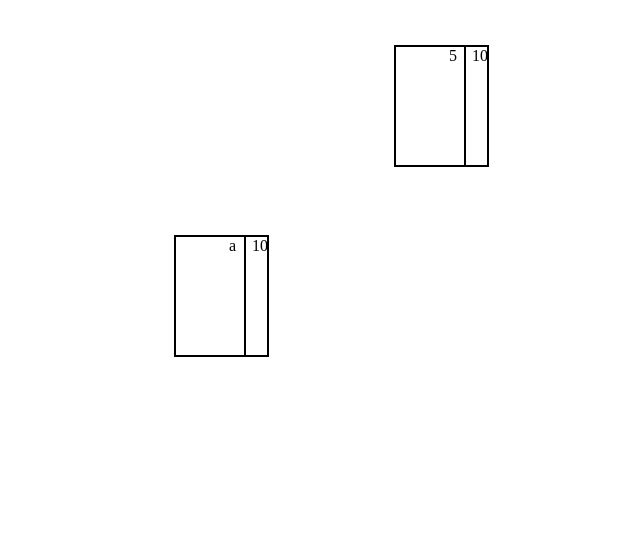
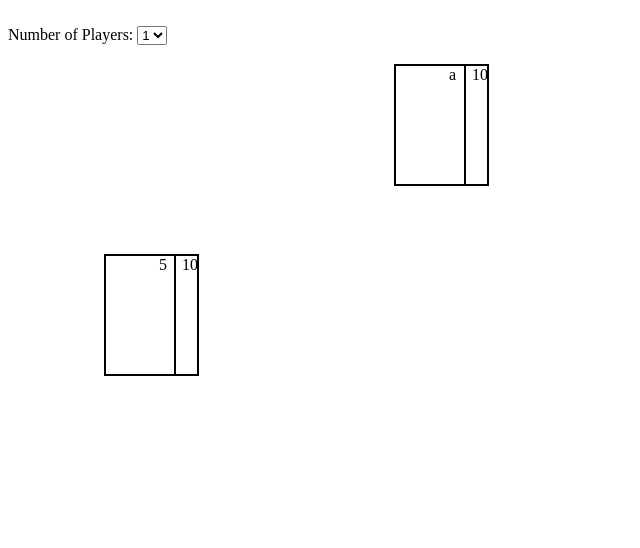
Before and after one commit to leepolla/blackjack, a plain HTML site: page index.html in a window 1280 px wide. Shown: the whole page, without its empty margins (0-640 px from the left). Drawn offline with nearby package versions, Linux system fonts and the light colour scheme.

Commit message:
added multiple players and transitions

```diff
--- a/blackjack.js
+++ b/blackjack.js
@@ -14,9 +14,40 @@ console.log(deck);
 
 var dealer = [];
 var player1 = [];
+var playerCount = 1;
 var currentRound = [];
 var turn = 'player1';
 var deckSize = 1;
+
+//Add Controls
+
+var groupControls = d3.select('#controls')
+        .append('div')
+        .attr('id', 'controller')
+
+    d3.select('#' + 'controller')
+        .append('span')
+        .text('Number of Players: ')
+
+    var selectPlayers= d3.select('#controller')
+        .append('select')
+        .attr('id','selectPlayers')
+        .on('change',changePlayers);
+
+
+    var optionsPlayers = selectPlayers
+      .selectAll('option')
+        .data([1,2,3,4,5]) //  Saw this unique value extraction at https://stackoverflow.com/questions/28572015/how-to-select-unique-values-in-d3-js-from-data
+        .enter()
+        .append('option')
+        .text(function (d) { return d; });
+    document.querySelector('#selectPlayers').selectedIndex = 0;
+
+function changePlayers(){
+    playerCount = d3.select('#selectPlayers').property('value')
+    startRound();
+}
+
 
 function draw(hand){
 
@@ -30,12 +61,14 @@ function draw(hand){
     update();
 }
 var playerPositions = [0,0];
+
+
 function handPosition(handIndex){
     x = 400;
     y = 10;
     if(handIndex > 0){
         y = 200;
-        x = 50 + 130*handIndex;
+        x = 150*handIndex - 40;
     }
     x -= playerPositions[handIndex] * 23;
     playerPositions[handIndex] += 1;
@@ -43,16 +76,20 @@ function handPosition(handIndex){
 }
 
 var svg = d3.select("#cardArea");
-svg.attr("width", 700)
+svg.attr("width", 800)
     .attr("height", 500);
 function update(){
 
         var hand = svg.selectAll("g")
             .data(currentRound)
             .enter().append('g')
+            .attr('transform', 'translate(5,5)');
+        hand.exit().remove();
+            hand.transition()
+            .duration(3000)
             .attr('transform', function(d){return handPosition(d.player)})
             .attr("class", "card");
-        hand.exit().remove();
+
         hand
             .append('rect')
             .attr("x", function(d){return 10})
@@ -74,11 +111,12 @@ function update(){
 function startRound(){
     currentRound = [];
     document.getElementById('cardArea').innerHTML = "";
-    playerPositions = [0,0]
-    draw(1);
-    draw(0);
-    draw(1);
-    draw(0);
+    playerPositions = [0,0,0,0,0,0]
+    for(var j = 0; j<2;j++){
+        for (var i = 0; i <= playerCount;i++){
+            draw(i);
+        }
+    }
 }
 
 startRound();
--- a/index.html
+++ b/index.html
@@ -8,6 +8,7 @@
  <link rel="stylesheet" href="blackjack.css">
   <script src="http://code.jquery.com/jquery-1.10.2.js"></script>
   <script src="http://code.jquery.com/ui/1.11.1/jquery-ui.js"></script>
+<div id="controls"></div>
 <div id="visualization">
     <svg id="cardArea"></svg>
 </div>
```
